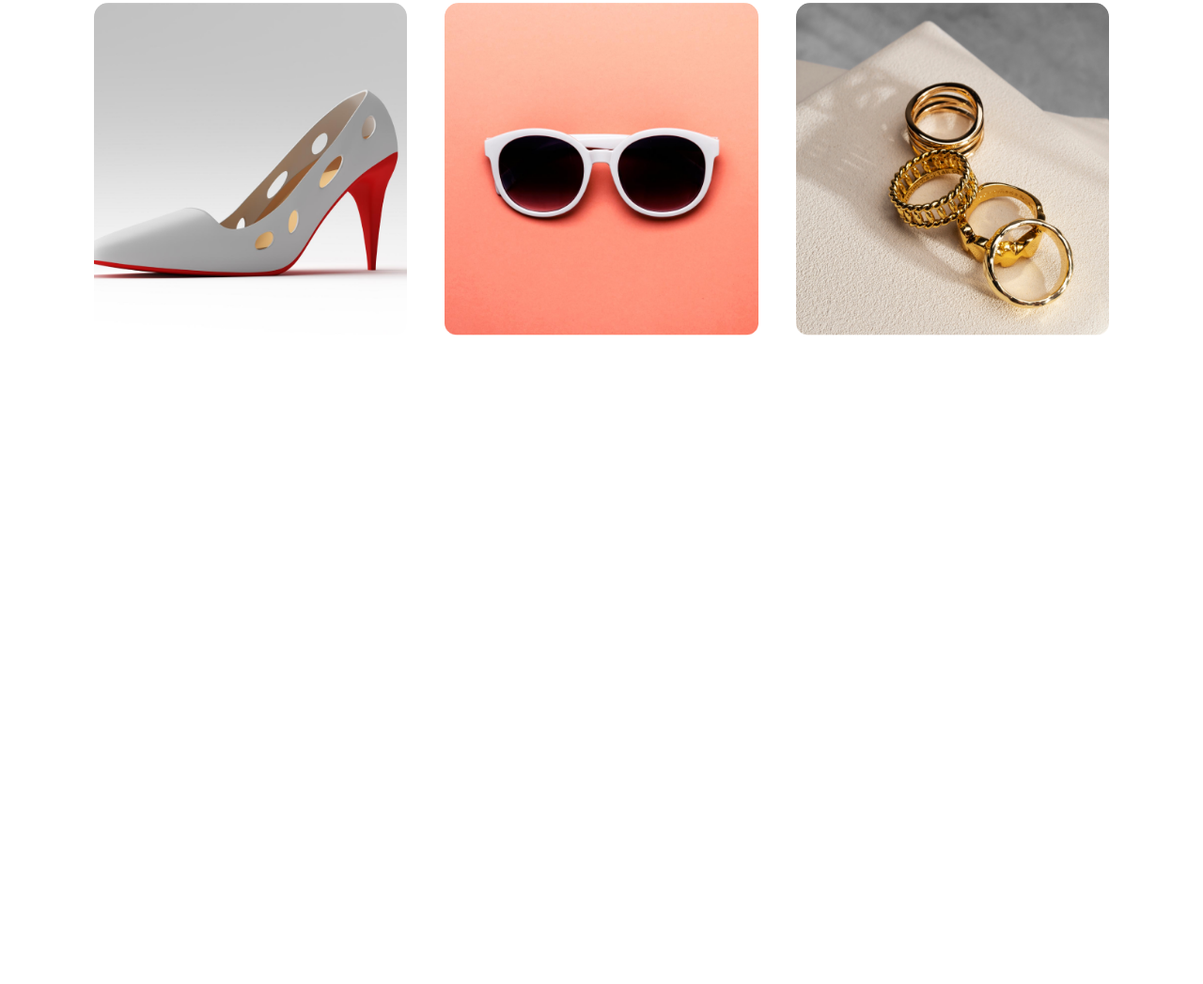
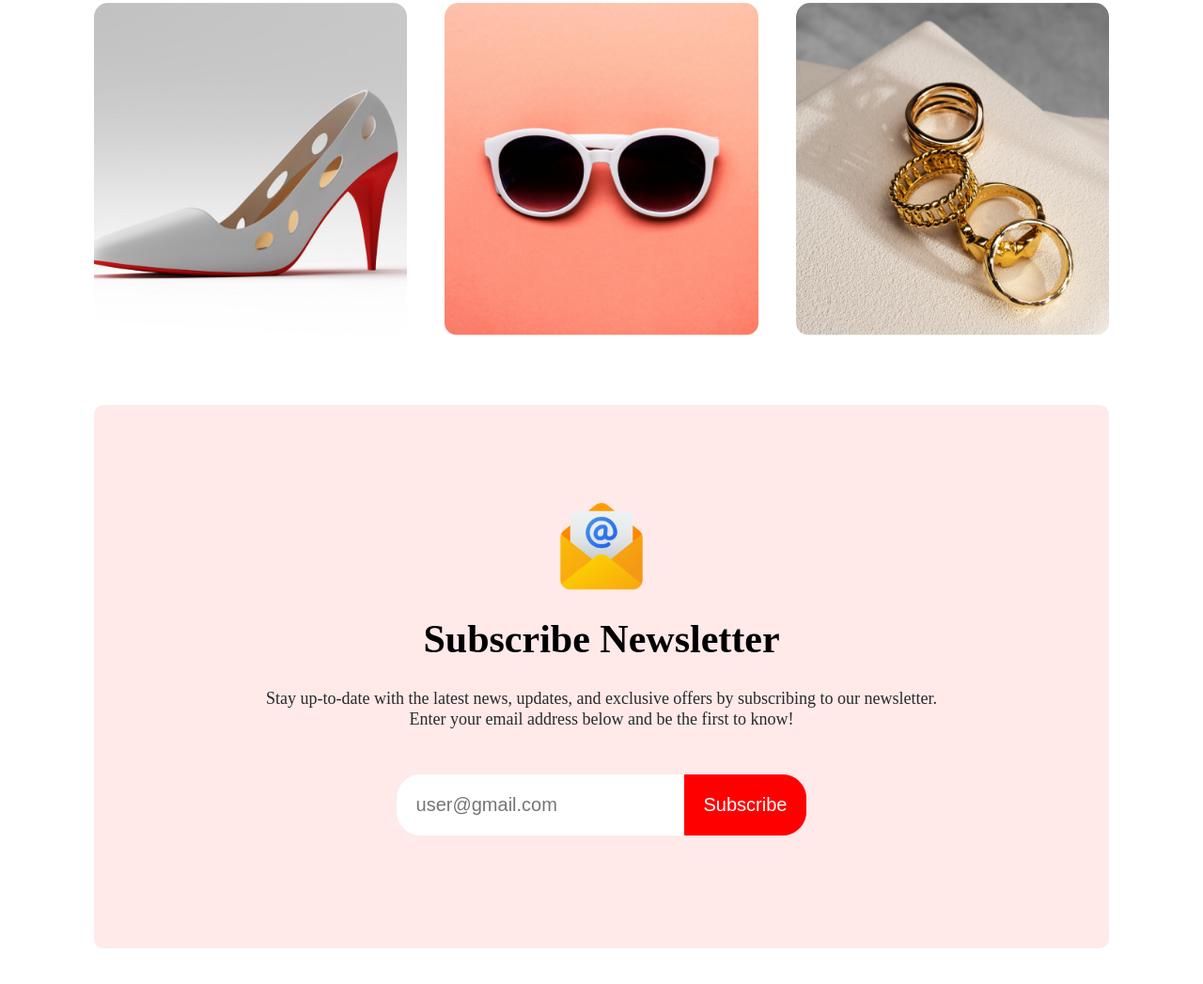
Before and after one commit to TurjoSerao/New-year-new-mission, a plain HTML site: page index.html in a window 1280 px wide. Shown: the part 5106-6153 px from the top of the page at 94% size. Before the commit the page ends 5487 px from the top, so only its background shows below. Drawn offline with Linux system fonts and the light colour scheme.

Commit message:
added the newsletter

```diff
--- a/index.html
+++ b/index.html
@@ -101,6 +101,15 @@
                     <img src="resources/Rectangle 8.png" alt="Image 6">
                 </div>
         </section>
+        <section class="newsletter">
+            <img src="resources/Group 61.png" alt="" width="100px">
+            <h3>Subscribe Newsletter</h3>
+            <p>Stay up-to-date with the latest news, updates, and exclusive offers by subscribing to our newsletter. <br>Enter your email address below and be the first to know!</p>
+            <form class="newsletter-form">
+                <input class="email-placeholder" type="email" placeholder="user@gmail.com" required>
+                <button class="form-submit" type="submit">Subscribe</button>
+            </form>
+        </section>
     </main>
     <footer>
 
--- a/styles/style.css
+++ b/styles/style.css
@@ -299,3 +299,47 @@ body {
     transform: scale(1.1);
 
 }
+
+/* newsletter Section */
+.newsletter {
+    text-align: center;
+    margin: 70px 0;
+    padding: 100px;
+    background-color: rgba(255, 230, 230, 0.884);
+    border-radius: 10px;
+}
+
+.newsletter h3{
+    font-size: 42px;
+    margin: 0;
+    padding-top: 20px;
+}
+
+.newsletter p {
+    color: rgb(41, 41, 41);
+    font-size: 18px;
+    line-height: 22px;
+    padding: 10px 0;
+}
+
+.newsletter-form {
+    padding: 20px 0;
+}
+
+.email-placeholder {
+    padding: 20px;
+    border: 1px solid white;
+    color: #383838;
+    border-radius: 25px 0 0 25px;
+    font-size: 20px;
+}
+
+.form-submit {
+    background-color: red;
+    padding: 20px;
+    border: 1px solid #ff0000;
+    margin-left: -5px;
+    border-radius: 0 25px 25px 0;
+    color: white;
+    font-size: 20px;
+}
```
